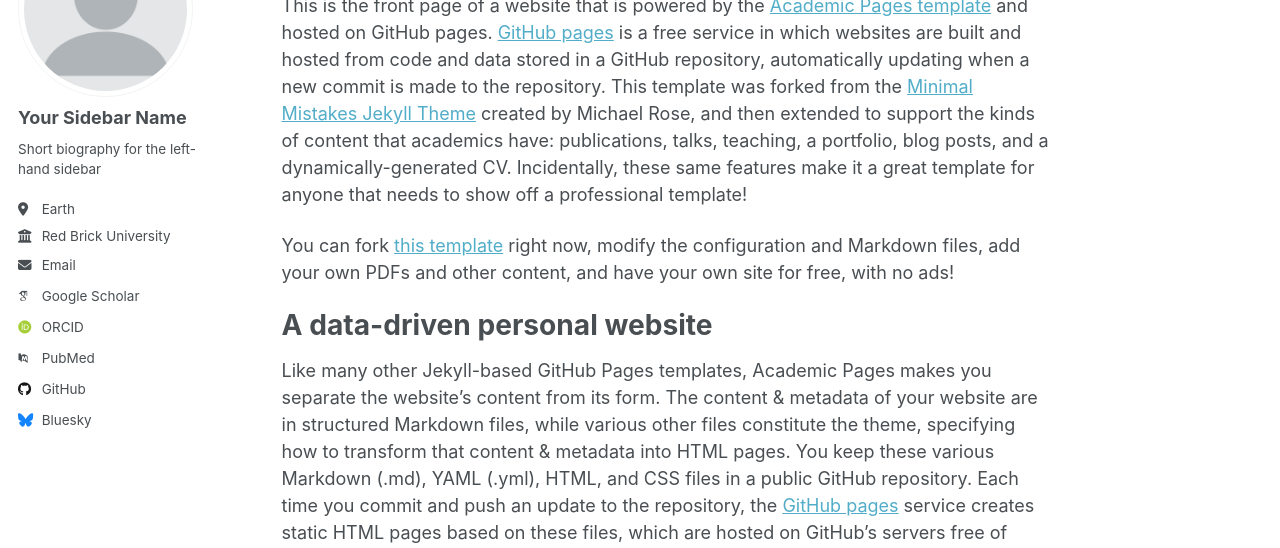
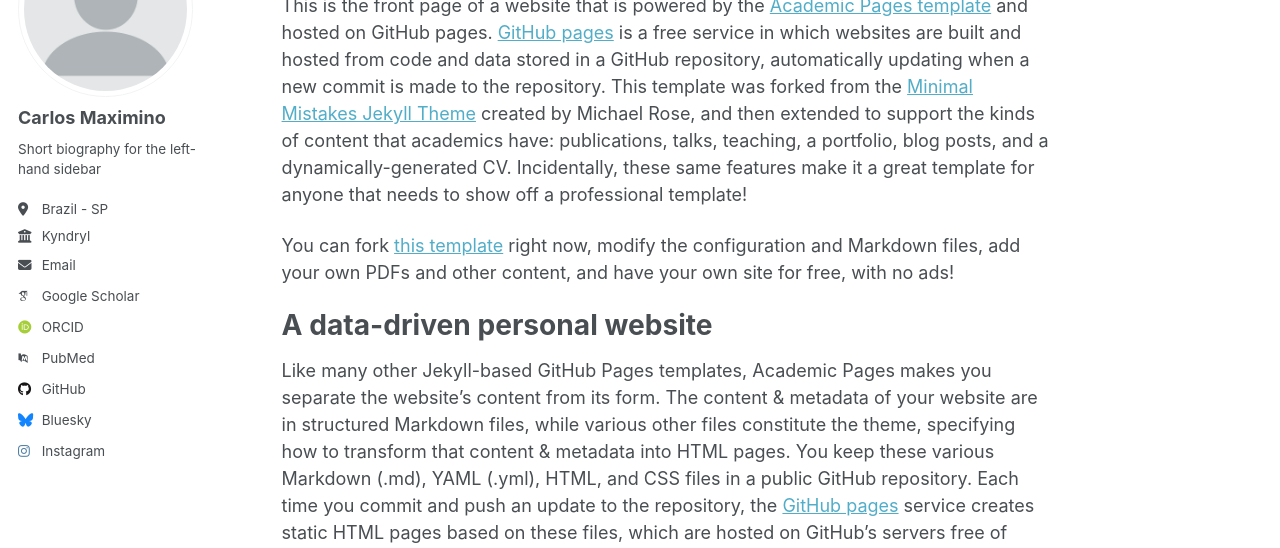
Before and after one commit to Karlocz/karlocz.github.io, a Jekyll site: the page built from _pages/about.md, in a window 1280 px wide. Shown: the part 177-725 px from the top of the page. Built offline with Jekyll 4.4.1, drawn with Linux system fonts in a browser that asks for light colours; some web fonts are replaced; a script that is not in the unit is left out.

Commit message:
Update _config.yml

```diff
--- a/_config.yml
+++ b/_config.yml
@@ -24,13 +24,13 @@ repository               : "academicpages/academicpages.github.io"
 author:
   # Biographic information
   avatar           : "profile.png"
-  name             : "Your Sidebar Name"
+  name             : "Carlos Maximino"
   pronouns         : # example: "she/her"
   bio              : "Short biography for the left-hand sidebar"
-  location         : "Earth"
-  employer         : "Red Brick University"
+  location         : "Brazil - SP"
+  employer         : "Kyndryl"
   uri              : # URL
-  email            : "none@example.org"
+  email            : "cmax15@outlook.com.br"
 
   # Academic websites
   academia         : # URL
@@ -48,7 +48,7 @@ author:
   bitbucket        : # Username - Update with your username on the site
   codepen          : # Username
   dribbble         : # Username
-  github           : "academicpages"
+  github           : "karlocz"
   kaggle           : # Username
   stackoverflow    : # User number or user number and name (i.e., use "1" or "1/jeff-atwood")
 
@@ -61,7 +61,7 @@ author:
   goodreads        : # Username
   google_plus      : # Username
   keybase          : # Username
-  instagram        : # Username
+  instagram        : "Karlocz"
   lastfm           : # Username
   linkedin         : # Username
   mastodon         : # URL
```
